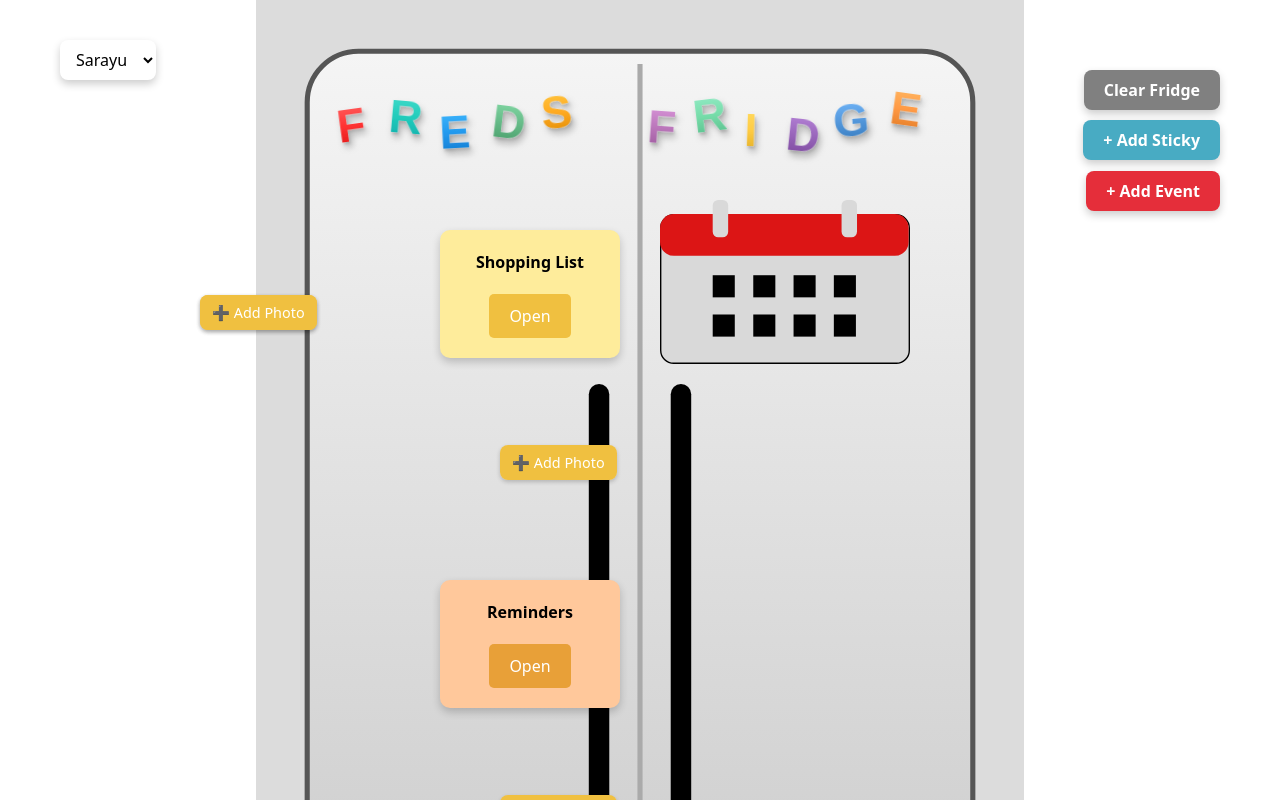
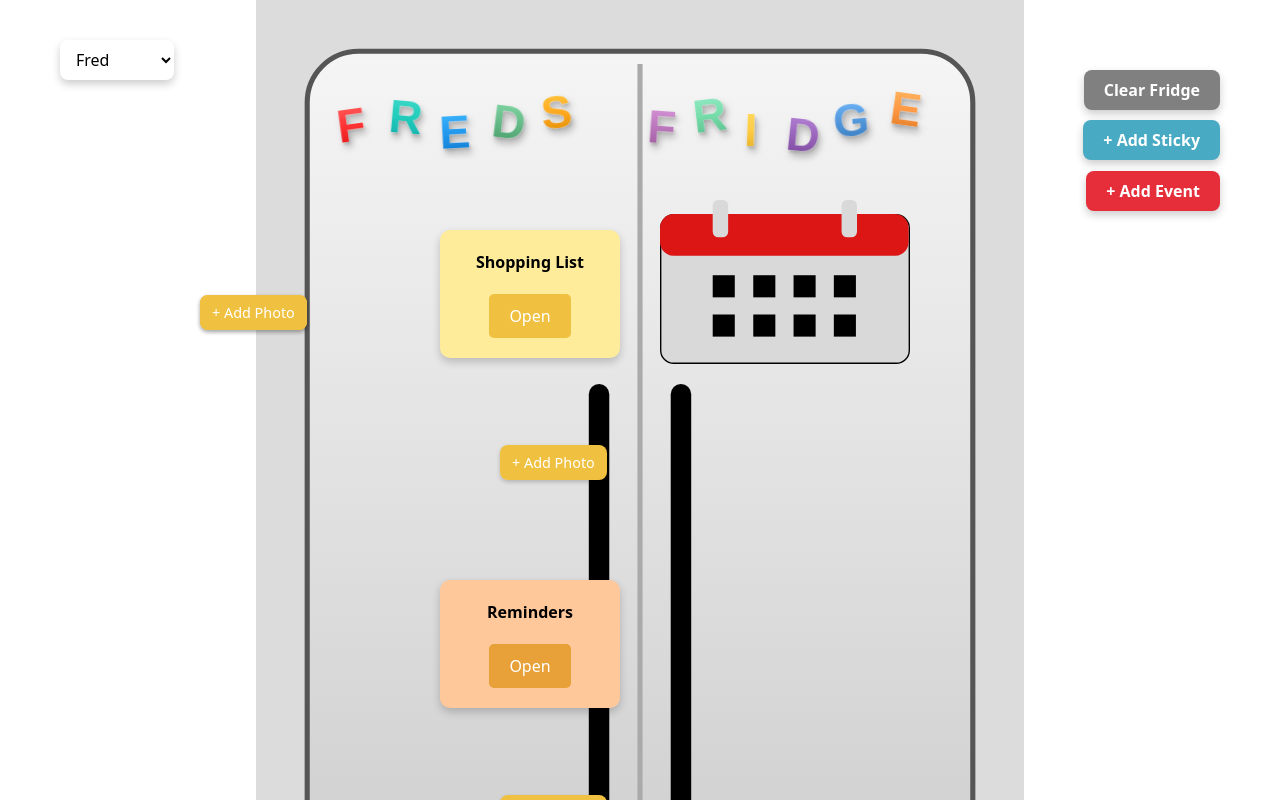
Before and after one commit to sarayuv/sasehack-2025, a React (Vite) app in the folder frontend/: page / in a window 1280 px wide. Shown: the top 800 px of the page. Built offline with nearby package versions, Linux system fonts and the light colour scheme.

Commit message:
update photo local storage

```diff
--- a/frontend/src/App.jsx
+++ b/frontend/src/App.jsx
@@ -9,11 +9,11 @@ import './App.css';
 function App() {
   // Users
   const users = [
-    { name: 'Sarayu', color: '#FFB6C1' },
-    { name: 'Abhi', color: '#87CEEB' },
-    { name: 'Sriram', color: '#98FB98' },
-    { name: 'Sita', color: '#FFD700' },
-    { name: 'Shiva', color: '#DDA0DD' }
+    { name: 'Fred', color: '#FFB6C1' },
+    { name: 'Susan', color: '#87CEEB' },
+    { name: 'Rachael', color: '#98FB98' },
+    { name: 'Jack', color: '#FFD700' },
+    { name: 'Margaret', color: '#DDA0DD' }
   ];
   const [currentUser, setCurrentUser] = useState(users[0].name);
 
@@ -77,6 +77,7 @@ function App() {
       });
     }
   };
+
   const toggleCrossReminder = (id) => {
     setReminders((prev) => {
       const updated = prev.map(reminder =>
@@ -97,6 +98,7 @@ function App() {
       });
     }
   };
+
   const deleteNote = (id) => {
     setNotes((prev) => {
       const updated = prev.filter(note => note.id !== id);
@@ -111,11 +113,14 @@ function App() {
     setReminders([]);
     setNotes([]);
     setEvents([]);
-    setPhotoResetKey(prev => prev + 1); // reset all Photos
     localStorage.setItem('shoppingList', JSON.stringify([]));
     localStorage.setItem('reminders', JSON.stringify([]));
     localStorage.setItem('notes', JSON.stringify([]));
     localStorage.setItem('events', JSON.stringify([]));
+    setPhotoResetKey(prev => prev + 1);
+    for (let i = 1; i <= 4; i++) {
+      localStorage.removeItem(`fridgePhoto-${i}`);
+    }
   };
 
   // Calendar Logic
@@ -133,9 +138,7 @@ function App() {
     <div className="App">
       <select className="user-dropdown" value={currentUser} onChange={(e) => setCurrentUser(e.target.value)}>
         {users.map(user => (
-
           <option key={user.name} value={user.name}>{user.name}</option>
-
         ))}
       </select>
 
@@ -171,13 +174,14 @@ function App() {
         setIsNotesModalOpen={setIsNotesModalOpen}
       />
 
-      <Photos key={`photo1-${photoResetKey}`} x={500} y={450} resetKey={photoResetKey} />
-      <Photos key={`photo2-${photoResetKey}`} x={500} y={800} resetKey={photoResetKey} />
-      <Photos key={`photo3-${photoResetKey}`} x={200} y={300} resetKey={photoResetKey} />
-      <Photos key={`photo4-${photoResetKey}`} x={200} y={300} resetKey={photoResetKey} />
+      <Photos key={`photo1-${photoResetKey}`} x={500} y={450} resetKey={photoResetKey} slot={1} />
+      <Photos key={`photo2-${photoResetKey}`} x={500} y={800} resetKey={photoResetKey} slot={2} />
+      <Photos key={`photo3-${photoResetKey}`} x={200} y={300} resetKey={photoResetKey} slot={3} />
+      <Photos key={`photo4-${photoResetKey}`} x={200} y={300} resetKey={photoResetKey} slot={4} />
+
       <Calendar events={events} users={users} addEvent={addEvent} />
 
-      <div style={{ height:'200vh'}}></div>
+      <div style={{height:'200vh'}}></div>
     </div>
   );
 }
--- a/frontend/src/components/Photos.jsx
+++ b/frontend/src/components/Photos.jsx
@@ -1,30 +1,37 @@
-import React, { useState, useEffect } from "react";
+import React, {useState, useEffect} from "react";
 import '../styles/Photos.css';
 
-export default function Photos({ x = 50, y = 100, resetKey }) {
+export default function Photos({x = 50, y = 100, resetKey, slot = 1}) {
   const [uploadedPhoto, setUploadedPhoto] = useState(null);
+  const localStorageKey = `fridgePhoto-${slot}`;
 
   useEffect(() => {
-    setUploadedPhoto(null);
-  }, [resetKey]);
+    const savedPhoto = localStorage.getItem(localStorageKey);
+    setUploadedPhoto(savedPhoto);
+  }, [resetKey, localStorageKey]);
 
   const handleUpload = (event) => {
     const file = event.target.files[0];
     if (file) {
-      setUploadedPhoto(URL.createObjectURL(file));
+      const reader = new FileReader();
+      reader.onload = (e) => {
+        setUploadedPhoto(e.target.result);
+        localStorage.setItem(localStorageKey, e.target.result);
+      };
+      reader.readAsDataURL(file);
     }
   };
 
   return (
-    <div className="photos" style={{ top: `${y}px`, left: `${x}px` }}>
+    <div className="photos" style={{top: `${y}px`, left: `${x}px`}}>
       {!uploadedPhoto ? (
         <label className="upload-label">
-          ➕ Add Photo
+          + Add Photo
           <input
             type="file"
             accept="image/*"
             onChange={handleUpload}
-            style={{ display: "none" }}
+            style={{display: "none"}}
           />
         </label>
       ) : (
```
